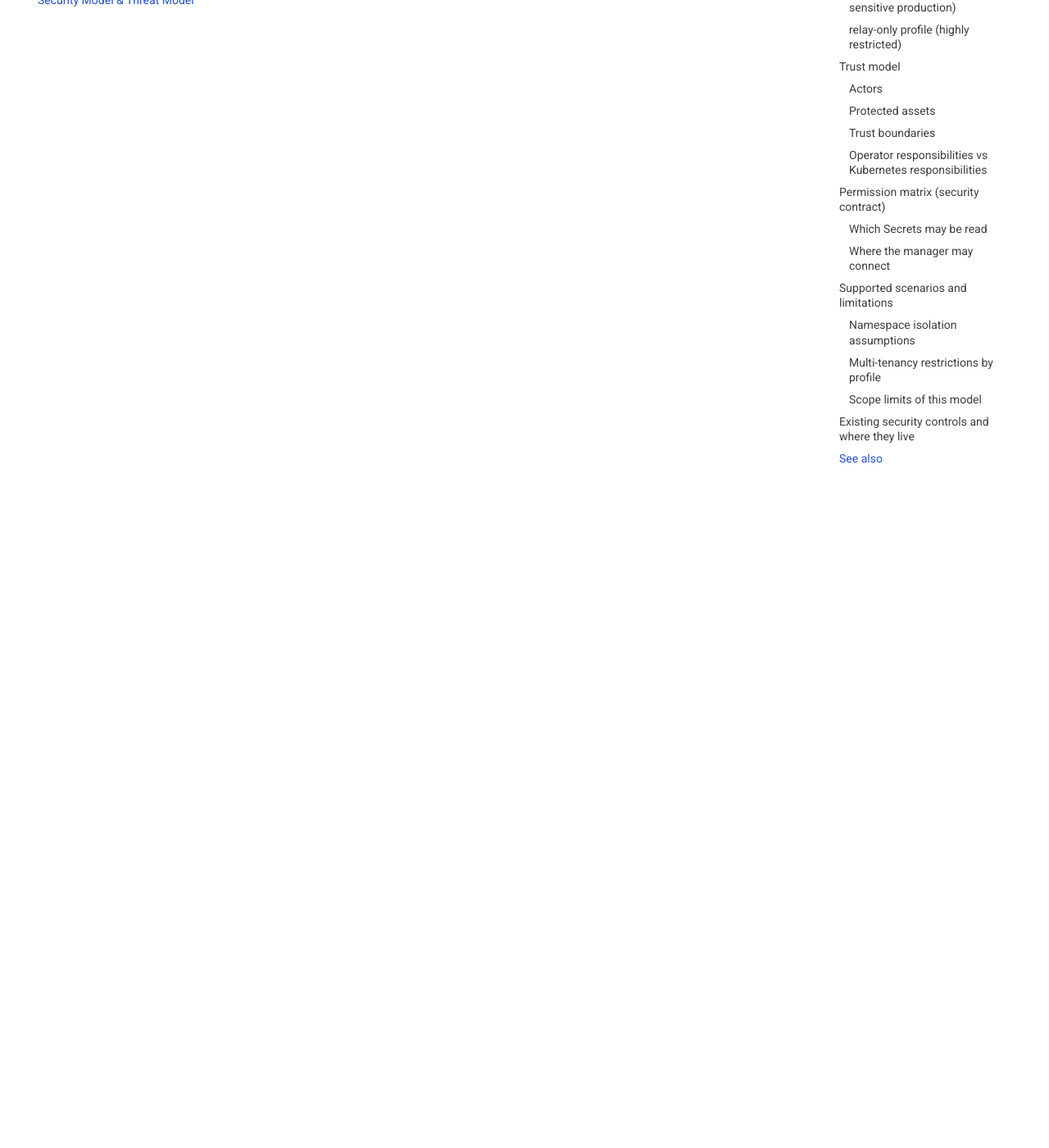
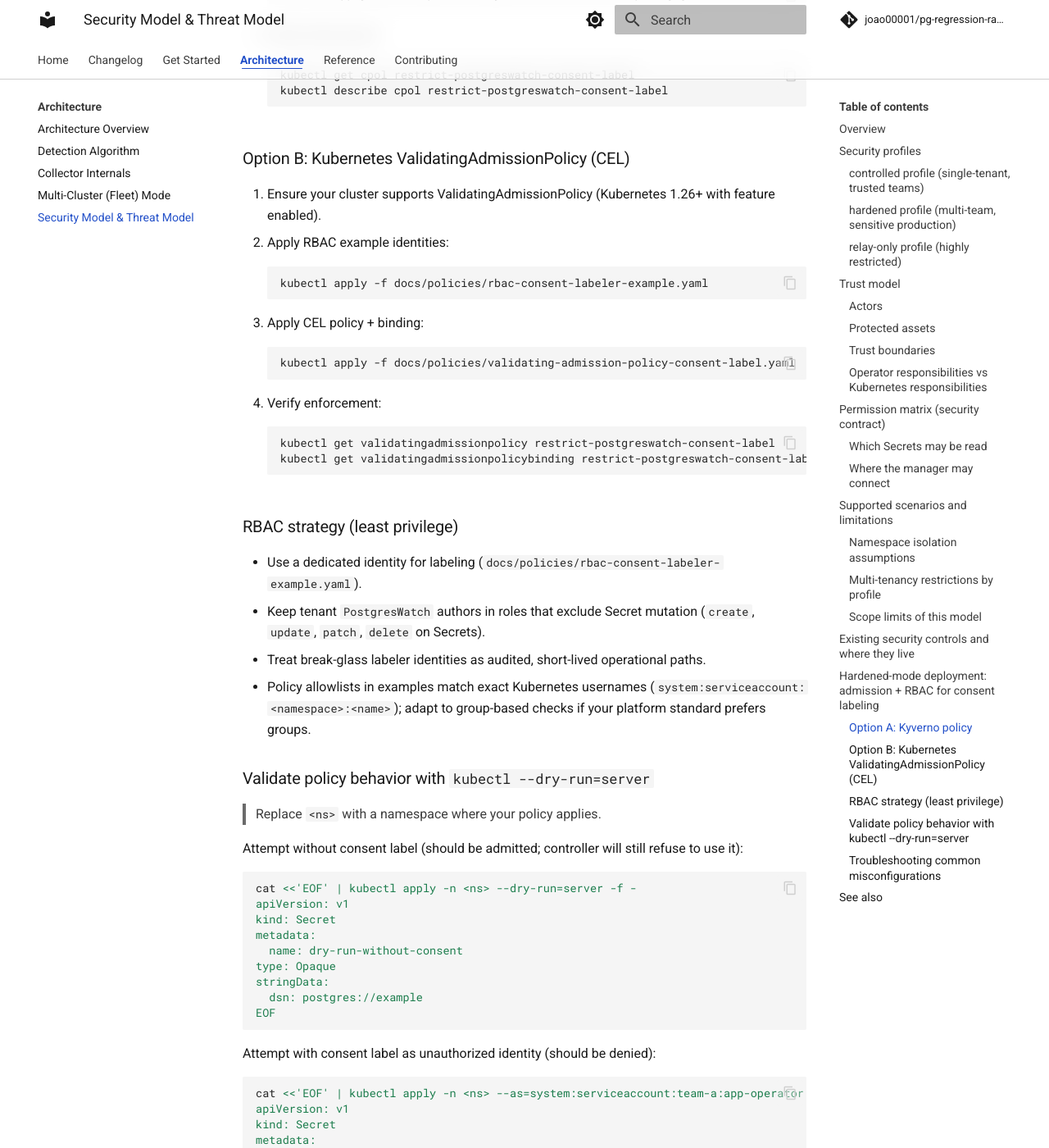
Before and after one commit to joao00001/pg-regression-radar, an MkDocs documentation site: the page built from docs/security-model.md, in a window 1280 px wide and 1400 px high, scrolled down 7745 px. Shown: the whole window at 82% size. Built offline with MkDocs 1.6.1 and Material for MkDocs 9.7.7, drawn with Linux system fonts in a browser that asks for light colours; comment, search, counter and statistics services are not loaded; the version menu is left out; some of the changed text lies outside the part shown.

Commit message:
docs(security): add consent-label admission and RBAC hardening guidance (#135)
* Initial plan

* docs: add consent admission and RBAC hardened policy examples

Co-authored-by: joao00001 <149160126+joao00001@users.noreply.github.com>

* docs: tighten admission policy examples and guidance

Co-authored-by: joao00001 <149160126+joao00001@users.noreply.github.com>

---------

Co-authored-by: copilot-swe-agent[bot] <198982749+Copilot@users.noreply.github.com>
Co-authored-by: joao00001 <149160126+joao00001@users.noreply.github.com>

````diff
--- a/docs/security-model.md
+++ b/docs/security-model.md
@@ -158,6 +158,109 @@ This document defines the contract for CRD-driven access mediation and manager c
 | Webhook shared-secret authentication | Prevent unauthenticated deploy-event injection | [Deploy Sources & Webhooks: Webhook authentication](webhooks.md#webhook-authentication) | `internal/cli/ingester.go` (`X-Webhook-Token` constant-time check) |
 | Manager RBAC split (hub Secrets vs spoke kubeconfig rights) | Clarify and constrain what manager SA can do in hub cluster | [Multi-Cluster: RBAC](multi-cluster.md#rbac-two-separate-concerns) | `config/rbac/role.yaml` + spoke-cluster RBAC provided by kubeconfig owner |
 
+## Hardened-mode deployment: admission + RBAC for consent labeling
+
+Use these policy examples to ensure tenants cannot self-approve Secret access by setting
+`pg-regression-radar.io/allow-postgreswatch-access=true` themselves.
+
+### Option A: Kyverno policy
+
+1. Apply RBAC example identities:
+   ```bash
+   kubectl apply -f docs/policies/rbac-consent-labeler-example.yaml
+   ```
+2. Apply Kyverno policy:
+   ```bash
+   kubectl apply -f docs/policies/kyverno-consent-label-policy.yaml
+   ```
+3. Verify enforcement:
+   ```bash
+   kubectl get cpol restrict-postgreswatch-consent-label
+   kubectl describe cpol restrict-postgreswatch-consent-label
+   ```
+
+### Option B: Kubernetes ValidatingAdmissionPolicy (CEL)
+
+1. Ensure your cluster supports ValidatingAdmissionPolicy (Kubernetes 1.26+ with feature enabled).
+2. Apply RBAC example identities:
+   ```bash
+   kubectl apply -f docs/policies/rbac-consent-labeler-example.yaml
+   ```
+3. Apply CEL policy + binding:
+   ```bash
+   kubectl apply -f docs/policies/validating-admission-policy-consent-label.yaml
+   ```
+4. Verify enforcement:
+   ```bash
+   kubectl get validatingadmissionpolicy restrict-postgreswatch-consent-label
+   kubectl get validatingadmissionpolicybinding restrict-postgreswatch-consent-label
+   ```
+
+### RBAC strategy (least privilege)
+
+- Use a dedicated identity for labeling (`docs/policies/rbac-consent-labeler-example.yaml`).
+- Keep tenant `PostgresWatch` authors in roles that exclude Secret mutation (`create`, `update`, `patch`, `delete` on Secrets).
+- Treat break-glass labeler identities as audited, short-lived operational paths.
+- Policy allowlists in examples match exact Kubernetes usernames (`system:serviceaccount:<namespace>:<name>`); adapt to group-based checks if your platform standard prefers groups.
+
+### Validate policy behavior with `kubectl --dry-run=server`
+
+> Replace `<ns>` with a namespace where your policy applies.
+
+Attempt without consent label (should be admitted; controller will still refuse to use it):
+
+```bash
+cat <<'EOF' | kubectl apply -n <ns> --dry-run=server -f -
+apiVersion: v1
+kind: Secret
+metadata:
+  name: dry-run-without-consent
+type: Opaque
+stringData:
+  dsn: postgres://example
+EOF
+```
+
+Attempt with consent label as unauthorized identity (should be denied):
+
+```bash
+cat <<'EOF' | kubectl apply -n <ns> --as=system:serviceaccount:team-a:app-operator --dry-run=server -f -
+apiVersion: v1
+kind: Secret
+metadata:
+  name: dry-run-unauthorized-labeler
+  labels:
+    pg-regression-radar.io/allow-postgreswatch-access: "true"
+type: Opaque
+stringData:
+  dsn: postgres://example
+EOF
+```
+
+Attempt with consent label as approved labeler identity (should succeed):
+
+```bash
+cat <<'EOF' | kubectl apply -n <ns> --as=system:serviceaccount:platform-security:secret-consent-labeler --dry-run=server -f -
+apiVersion: v1
+kind: Secret
+metadata:
+  name: dry-run-authorized-labeler
+  labels:
+    pg-regression-radar.io/allow-postgreswatch-access: "true"
+type: Opaque
+stringData:
+  dsn: postgres://example
+EOF
+```
+
+### Troubleshooting common misconfigurations
+
+- **Policy appears inactive:** ensure Kyverno is healthy (`kubectl -n kyverno get pods`) or that ValidatingAdmissionPolicy feature is enabled on API server.
+- **Unexpected deny:** confirm caller identity (`kubectl auth whoami`) and compare to the allowlist in the policy file.
+- **Unauthorized users can still label:** verify their RBAC grants do not include Secret mutation verbs.
+- **Manager still rejects a Secret:** confirm exact label key/value is present:
+  `pg-regression-radar.io/allow-postgreswatch-access=true`.
+
 ## See also
 
 - [Multi-Cluster (Fleet) Mode](multi-cluster.md) — remote-cluster kubeconfig flow, trust boundaries, and known gaps.
````
Also changed, not shown: other parts of docs/security-model.md (+1 -1 lines), docs/policies/kyverno-consent-label-policy.yaml (+47 -2 lines), docs/policies/rbac-consent-labeler-example.yaml (added, +80 -0 lines), docs/policies/validating-admission-policy-consent-label.yaml (added, +83 -0 lines), 1 other file.
